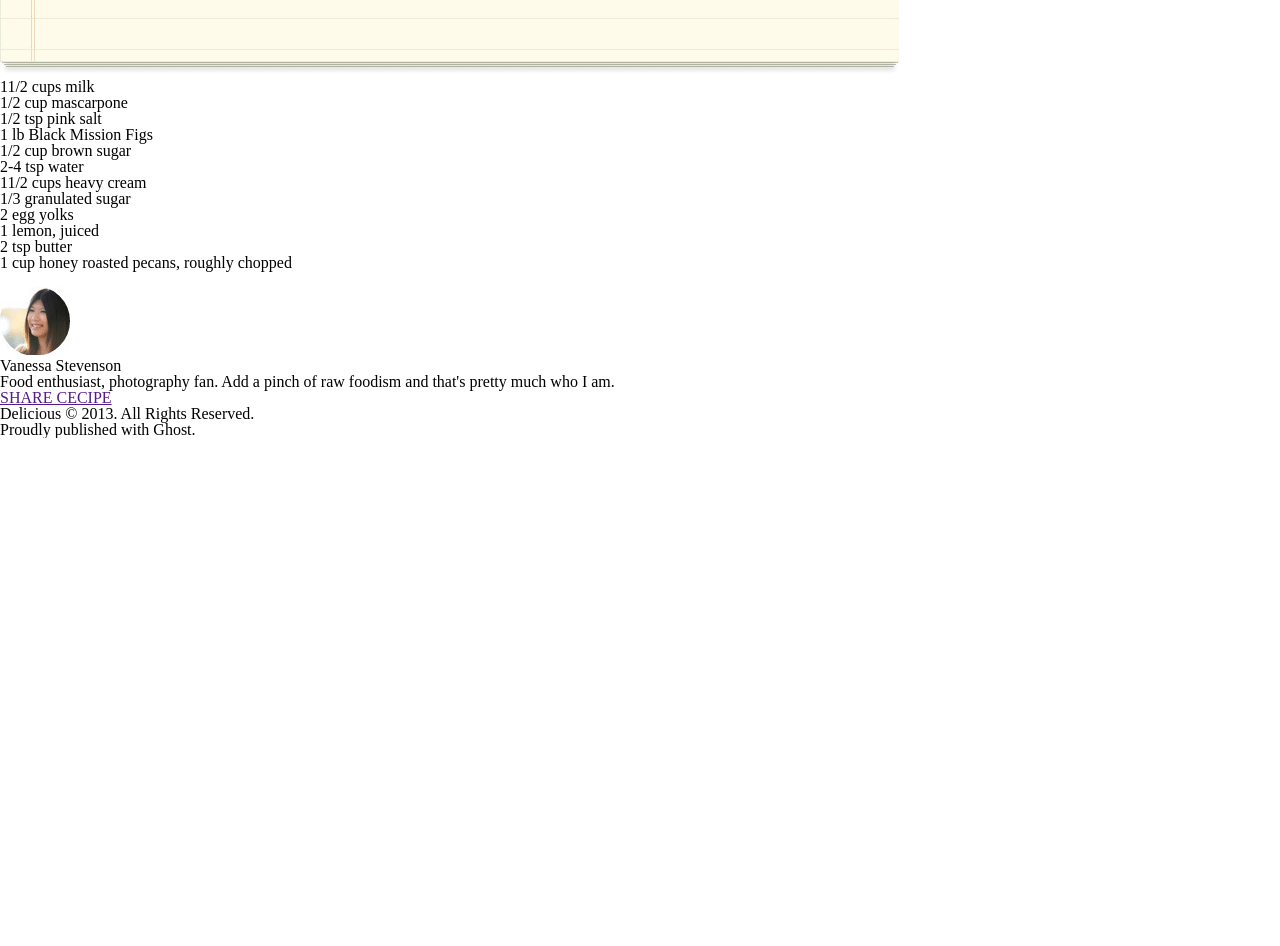
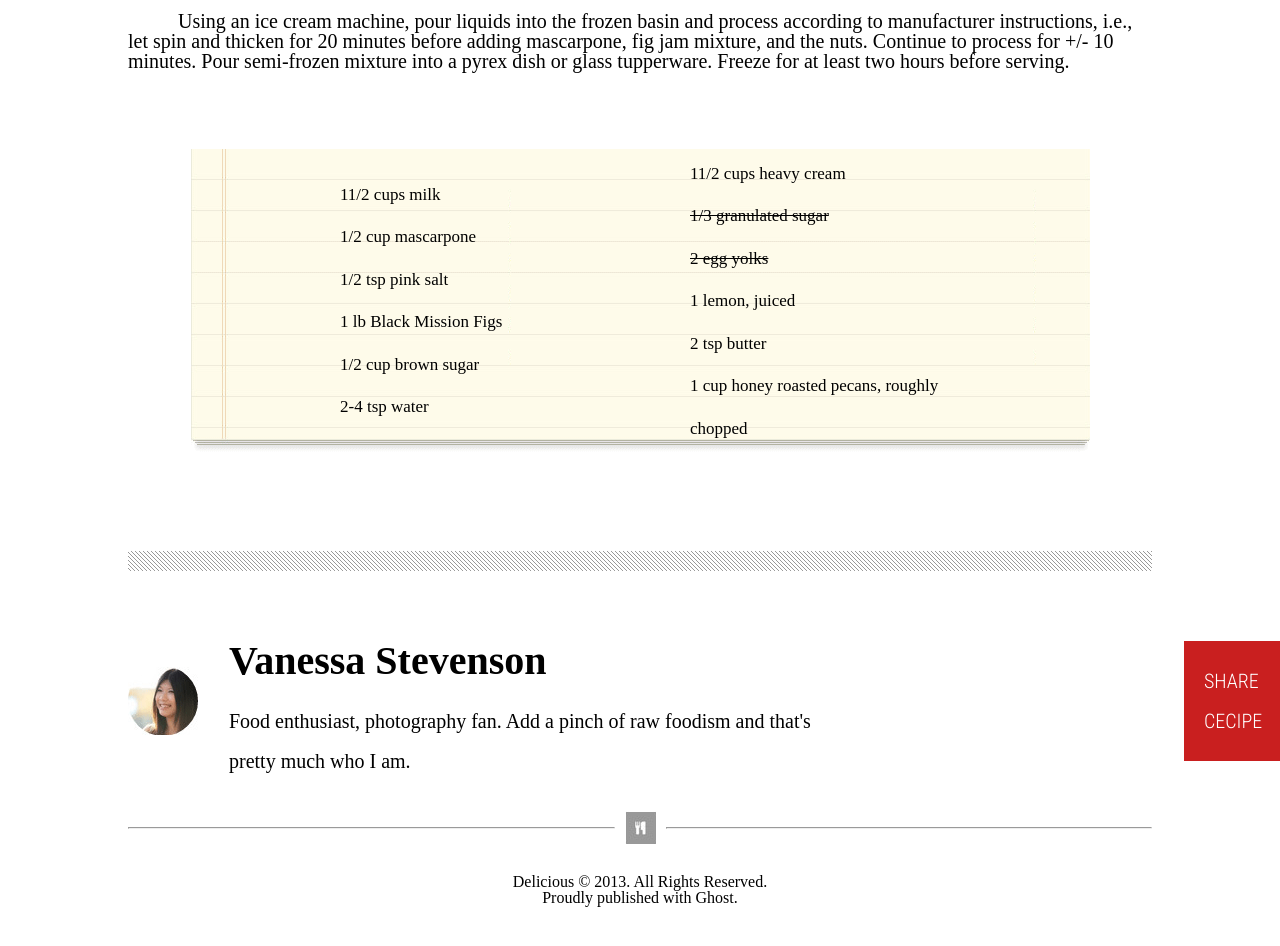
Before and after one commit to anas-abusaif/chocolate-pizza, a plain HTML site: page index.html in a window 1280 px wide. Shown: the part 1120-2066 px from the top of the page. Before the commit the page ends 1558 px from the top, so only its background shows below. Drawn offline with nearby package versions, Linux system fonts and the light colour scheme; a web font is replaced by a local one.

Commit message:
added css

```diff
--- a/css/style.css
+++ b/css/style.css
@@ -0,0 +1,139 @@
+header{
+  display: flex;
+  justify-content: space-between;
+  width: 80%;
+  margin-left: 10%;
+  align-items: center;
+  height: 100px;
+}
+#hSec1{
+  align-items: center;
+  display: flex;
+}
+#hSec12{
+  margin-left: 10px;
+  display: grid;
+}
+#del{
+  font-family: 'Just Another Hand', cursive;
+  font-size: 50px;
+}
+#BEST{
+  font-family: 'Roboto Condensed', sans-serif;
+  font-size: 12px;
+}
+#leftMar{
+  margin-left: 10px;
+}
+main hr{
+  width: 80%;
+  border:0;
+    height:20px;
+    background:url(../images/hr-img.png);
+    margin-bottom: 20px;
+}
+#main1{
+  width: 80%;
+  margin-left: 10%;
+  display: flex;
+  justify-content: space-between;
+  font-size: 12px;
+}
+#main1 div:nth-child(1) {
+  font-family: 'Oswald', sans-serif;
+  font-size: 50px;
+}
+#main1 div:nth-child(2) {
+  font-family: 'Roboto Condensed', sans-serif;
+  font-size: 15px;
+  margin-top: 10px;
+}
+#print{
+  display: flex;
+  height: 10px;
+  font-family: 'Roboto Condensed', sans-serif;
+  align-self: flex-end;
+}
+#main2 img{
+  width: 80%;
+  margin-left: 10%;
+  margin-top: 40px;
+  margin-bottom: 20px;
+}
+#main2 p{
+  width: 80%;
+  margin-left: 10%;
+  margin-bottom: 30px;
+  font-size: 20px;
+  text-indent: 50px;
+}
+#main3{
+  height: 400px;
+  background-image: url(../images/list-bg.png);
+  background-position: center;
+  background-repeat: no-repeat;
+  display: flex;
+  line-height: 2.5;
+  margin-bottom: 50px;
+  align-items: center;
+  justify-content: center;
+  gap: 100px;
+}
+li{
+  width: 250px;
+  font-size: 17px;
+}
+#no{
+  text-decoration: line-through;
+}
+#main4{
+  margin-top: 50px;
+  width: 80%;
+  margin-left: 10%;
+  display: flex;
+  align-items: center;
+  line-height: 2;
+  gap: 30px;
+}
+#main4 a{
+  text-decoration: none;
+  color: white;
+  background-color: rgb(201, 31, 31);
+  font-family: 'Roboto Condensed', sans-serif;
+  padding: 20px;
+  font-size: 20px;
+  margin-left: 325px;
+}
+#p1 {
+font-size: 40px;
+font-weight: 700;
+}
+#p2{
+  font-size: 20px;
+  width: 600px;
+}
+footer{
+  height: 200px;
+
+}
+footer section hr{
+  width: 50%;
+  height: 0px;
+}
+footer section{
+  display: flex;
+  width: 80%;
+  margin-left: 10%;
+  align-items: center;
+  margin-top: 30px;
+}
+footer img{
+  margin-left: 10px;
+  margin-right: 10px;
+}
+footer p{
+  text-align: center;
+}
+#pp1{
+  margin-top: 30px;
+}
--- a/index.html
+++ b/index.html
@@ -7,6 +7,12 @@
   <title>Chocolate pizza</title>
   <link rel="stylesheet" href="./css/reset.css">
   <link rel="stylesheet" href="./css/style.css">
+  <link rel="preconnect" href="https://fonts.gstatic.com">
+<link href="https://fonts.googleapis.com/css2?family=Just+Another+Hand&display=swap" rel="stylesheet">
+<link rel="preconnect" href="https://fonts.gstatic.com">
+<link href="https://fonts.googleapis.com/css2?family=Roboto+Condensed:wght@300&display=swap" rel="stylesheet">
+<link rel="preconnect" href="https://fonts.gstatic.com">
+<link href="https://fonts.googleapis.com/css2?family=Oswald:wght@600&display=swap" rel="stylesheet">
 </head>
 <body>
   <header>
@@ -14,9 +20,10 @@
 <section id="hSec11">
 <img src="./images/logo.png" alt="">
 </section>
-<section id="hSec12"></section>
-<div id="hDiv1"><p>Delicious</p></div>
-<div id="hDiv2">THE BEST FOOD BLOG ON THE WEB</div>
+<section id="hSec12">
+<p id="del">Delicious</p>
+<p id="BEST">THE BEST FOOD BLOG ON THE WEB</p>
+</section>
 </section>
 <section id="hSec2">
 <img src="./images/fb-icon.png" alt="">
@@ -29,19 +36,20 @@
 <img src="./images/mail-icon.png" alt="">
 </section>
 </header>
-<hr>
+
   <main>
-<section>
+    <hr>
+<section id="main1">
   <section>
 <div>Chocolate Pizza</div>
-<div>POSTEN ON 15 DES 2013/DESSERTS</div>
+<div>POSTED ON 15 DES 2013/DESSERTS</div>
 </section>
-<section>
+<section id="print">
 <img src="./images/print-icon.png" alt="">
 <p>PRINT</p>
 </section>
 </section>
-<section>
+<section id="main2">
   <img src="./images/choco-pizza.png" alt="">
   <p>For the fig-swirl: Melt butter over medium heat in a saucepan. Add brown sugar and stir to dissolve. Halve all
     of the figs and toss in the saucepan with water and lemon juice. Cook over medium heat, stirring frequently, until
@@ -54,8 +62,7 @@
     Continue to process for +/- 10 minutes. Pour semi-frozen mixture into a pyrex dish or glass tupperware. Freeze for
     at least two hours before serving.</p>
 </section>
-<section>
-  <img src="./images/list-bg.png" alt="">
+<section id="main3">
   <ul>
    <li>11/2 cups milk</li>
    <li>1/2 cup mascarpone</li>
@@ -66,29 +73,31 @@
   </ul>
   <ul>
     <li>11/2 cups heavy cream</li>
-    <li>1/3 granulated sugar</li>
-    <li>2 egg yolks</li>
+    <li id="no">1/3 granulated sugar</li>
+    <li id="no">2 egg yolks</li>
     <li>1 lemon, juiced</li>
     <li>2 tsp butter</li>
     <li>1 cup honey roasted pecans, roughly chopped</li>
   </ul>
 </section>
+<hr>
+<section id="main4">
+  <img src="./images/van-pic.png" alt="">
+  <div>
+    <p id="p1">Vanessa Stevenson</p>
+    <p id="p2">Food enthusiast, photography fan. Add a pinch of raw foodism and that's
+      pretty much who I am.</p>
+  </div>
+  <a href="">SHARE CECIPE</a>
+</section>
   </main>
-  <br>
-  <section>
-    <img src="./images/van-pic.png" alt="">
-    <div>
-      <p>Vanessa Stevenson</p>
-      <p>Food enthusiast, photography fan. Add a pinch of raw foodism and that's
-        pretty much who I am.</p>
-    </div>
-    <a href="">SHARE CECIPE</a>
-  </section>
   <footer>
 <section>
-
+<hr>
+<img src="./images/small-logo.png" alt="">
+<hr>
 </section>
-<p>Delicious © 2013. All Rights Reserved.</p>
+<p id="pp1">Delicious © 2013. All Rights Reserved.</p>
 <p>Proudly published with Ghost.</p>
   </footer>
 </body>
```
Also changed, not shown: images/218-2185701_file-gray-checkbox-checked-svg-checkbox-icon-white-png.png (added), images/375-3758456_file-gray-checkbox-unchecked-svg-check-box-white.png (added).
